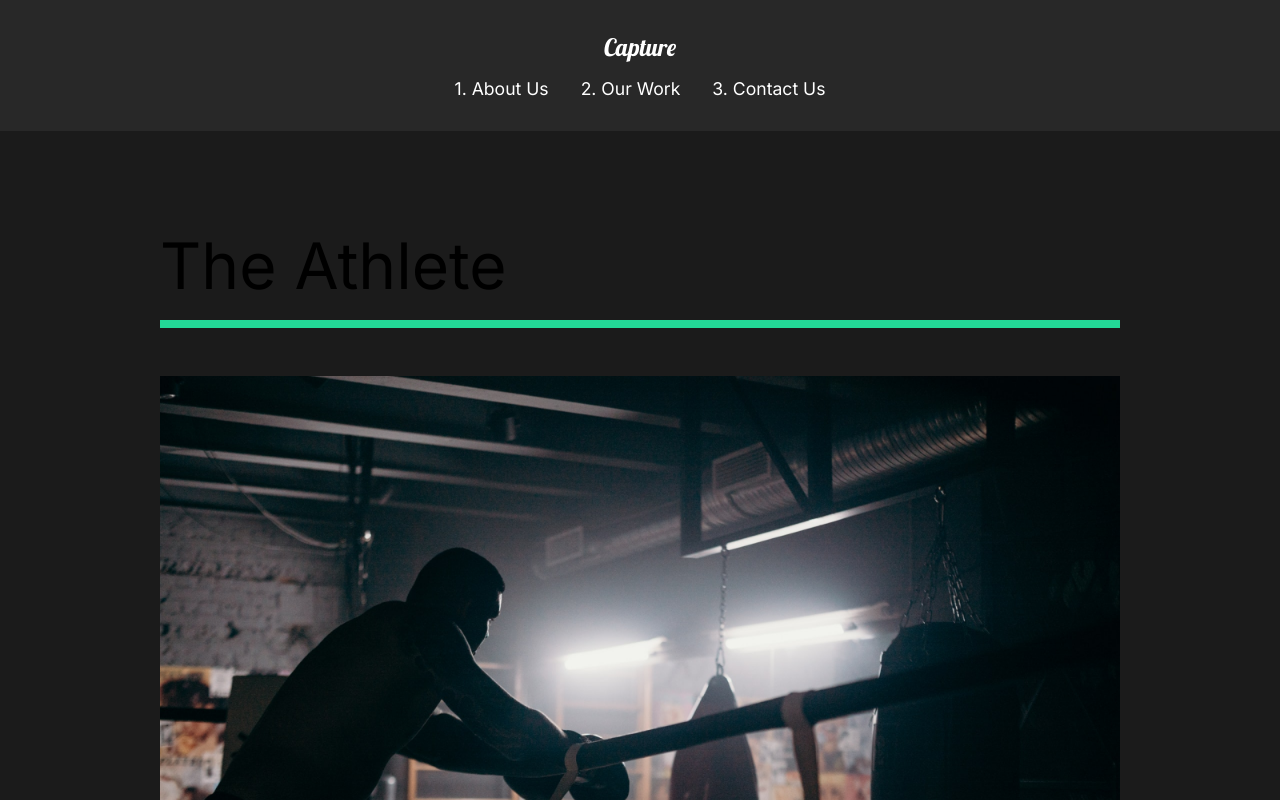
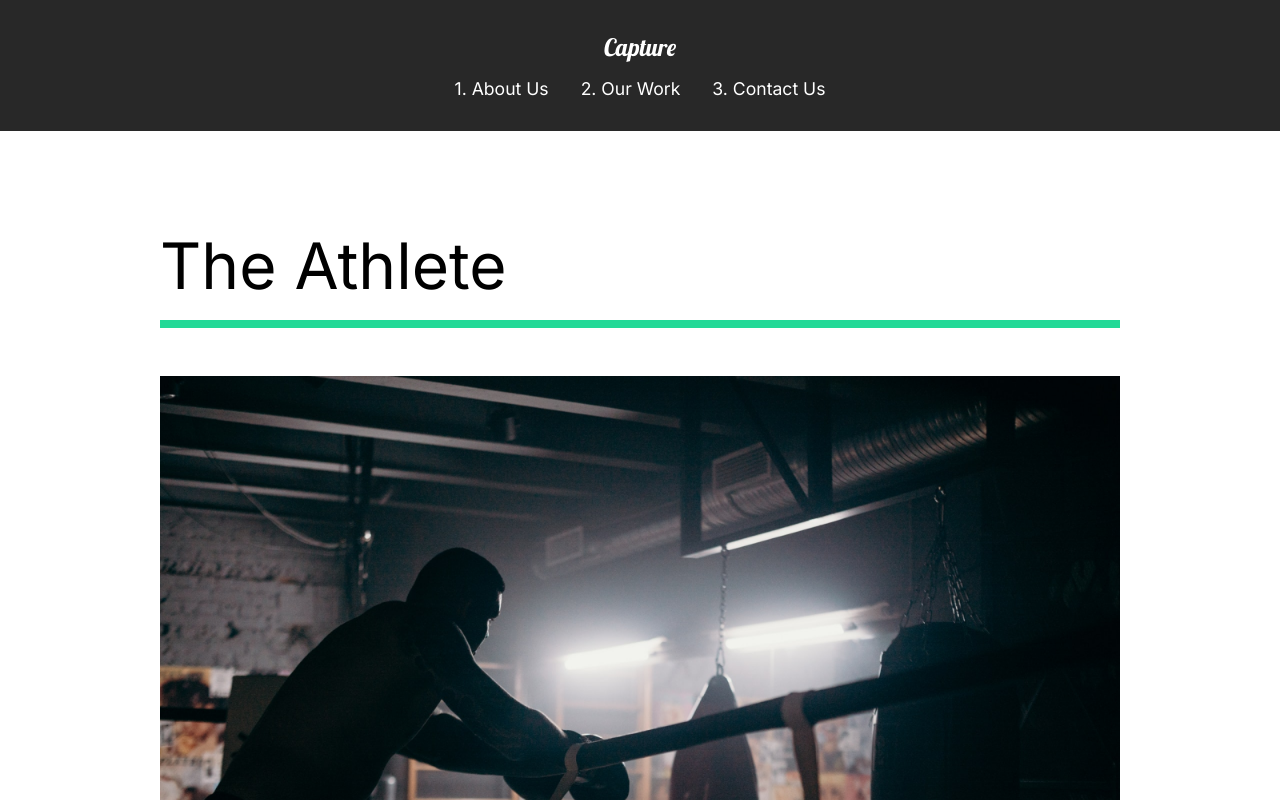
Before and after one commit to Jayden1905/Capture, a React (Vite) app: page /work in a window 1280 px wide. Shown: the top 800 px of the page. Built offline with nearby package versions, Linux system fonts and the light colour scheme.

Commit message:
Page transition error solved

```diff
--- a/package.json
+++ b/package.json
@@ -12,7 +12,7 @@
     "framer-motion": "^7.3.2",
     "react": "^18.2.0",
     "react-dom": "^18.2.0",
-    "react-router-dom": "^6.3.0",
+    "react-router-dom": "^5.2.0",
     "styled-components": "^5.3.5"
   },
   "devDependencies": {
--- a/src/App.jsx
+++ b/src/App.jsx
@@ -8,12 +8,11 @@ import ContactUs from "./pages/ContactUs";
 import OurWork from "./pages/OurWork";
 import MovieDetail from "./pages/MovieDetails";
 // Routers
-import { Routes, Route, useLocation } from "react-router-dom";
+import { Switch, Route, useLocation } from "react-router-dom";
 // Animation
 import { AnimatePresence } from "framer-motion";
 
 const App = () => {
-  console.log("Hello");
   const location = useLocation();
 
   return (
@@ -21,12 +20,20 @@ const App = () => {
       <GlobalStyle />
       <Nav />
       <AnimatePresence mode="wait">
-        <Routes location={location} key={location.pathname}>
-          <Route path="/" element={<AboutUs />} />
-          <Route path="/work" element={<OurWork />} />
-          <Route path="/work/:id" element={<MovieDetail />} />
-          <Route path="/contact" element={<ContactUs />} />
-        </Routes>
+        <Switch location={location} key={location.pathname}>
+          <Route path="/" exact>
+            <AboutUs />
+          </Route>
+          <Route path="/work" exact>
+            <OurWork />
+          </Route>
+          <Route path="/work/:id">
+            <MovieDetail />
+          </Route>
+          <Route path="/contact">
+            <ContactUs />
+          </Route>
+        </Switch>
       </AnimatePresence>
     </div>
   );
--- a/src/pages/MovieDetails.jsx
+++ b/src/pages/MovieDetails.jsx
@@ -15,6 +15,12 @@ const MovieDetails = () => {
 
   // useEffect
   useEffect(() => {
+    window.scroll({
+      top: 0,
+      left: 0,
+      behavior: "auto",
+    });
+
     const currentMovie = movies.filter((stateMovie) => stateMovie.url === url);
     setMovie(currentMovie[0]);
   }, [movies, url]);
--- a/src/pages/OurWork.jsx
+++ b/src/pages/OurWork.jsx
@@ -16,6 +16,7 @@ const OurWork = () => {
       variants={pageAnimation}
       initial="hidden"
       animate="show"
+      style={{ background: "#fff" }}
     >
       <StyledMovie>
         <h2>The Athlete</h2>
```
Also changed, not shown: 1 other file (tests, documents, lock files or other folders).
